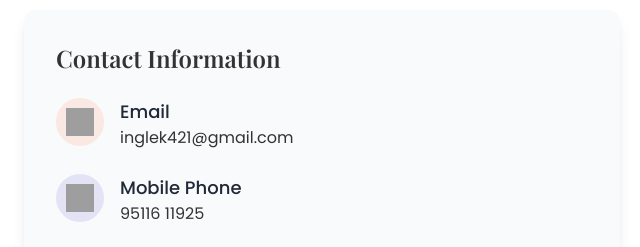
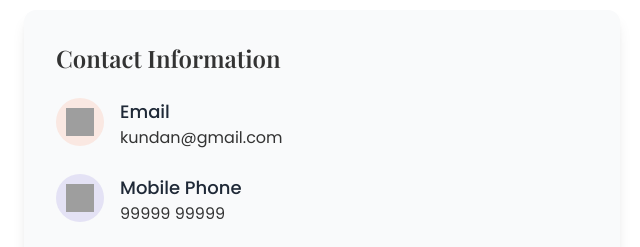
Before and after one commit to mainswebsites-ai/KUNDAN, a plain HTML site: page index.html in a window 1280 px wide. Shown: the part 9760-10007 px from the top of the page, 0-640 px from the left. Drawn offline with nearby package versions, Linux system fonts and the light colour scheme; grey boxes are pictures that could not be loaded.

Commit message:
Update index.html

```diff
--- a/index.html
+++ b/index.html
@@ -765,7 +765,7 @@
               </div>
               <div>
                 <h4 class="font-medium text-gray-800 text-lg">Email</h4> <!-- Larger font, darker text -->
-                <p class="text-text-light text-base">inglek421@gmail.com</p> <!-- Larger font -->
+                <p class="text-text-light text-base">kundan@gmail.com</p> <!-- Larger font -->
               </div>
             </div>
 
@@ -777,7 +777,7 @@
               </div>
               <div>
                 <h4 class="font-medium text-gray-800 text-lg">Mobile Phone</h4>
-                <p class="text-text-light text-base">95116 11925</p>
+                <p class="text-text-light text-base">99999 99999</p>
               </div>
             </div>
 
```
